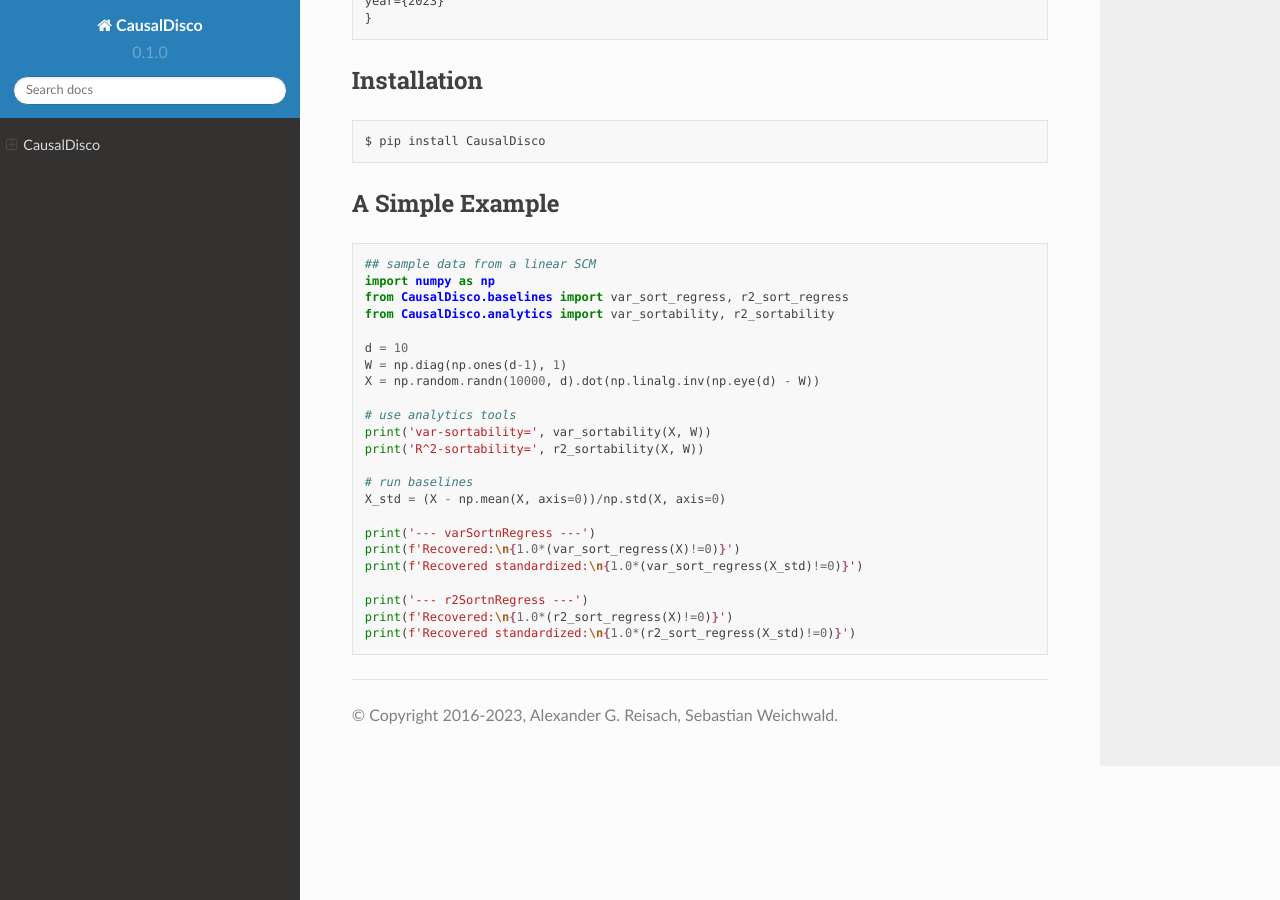
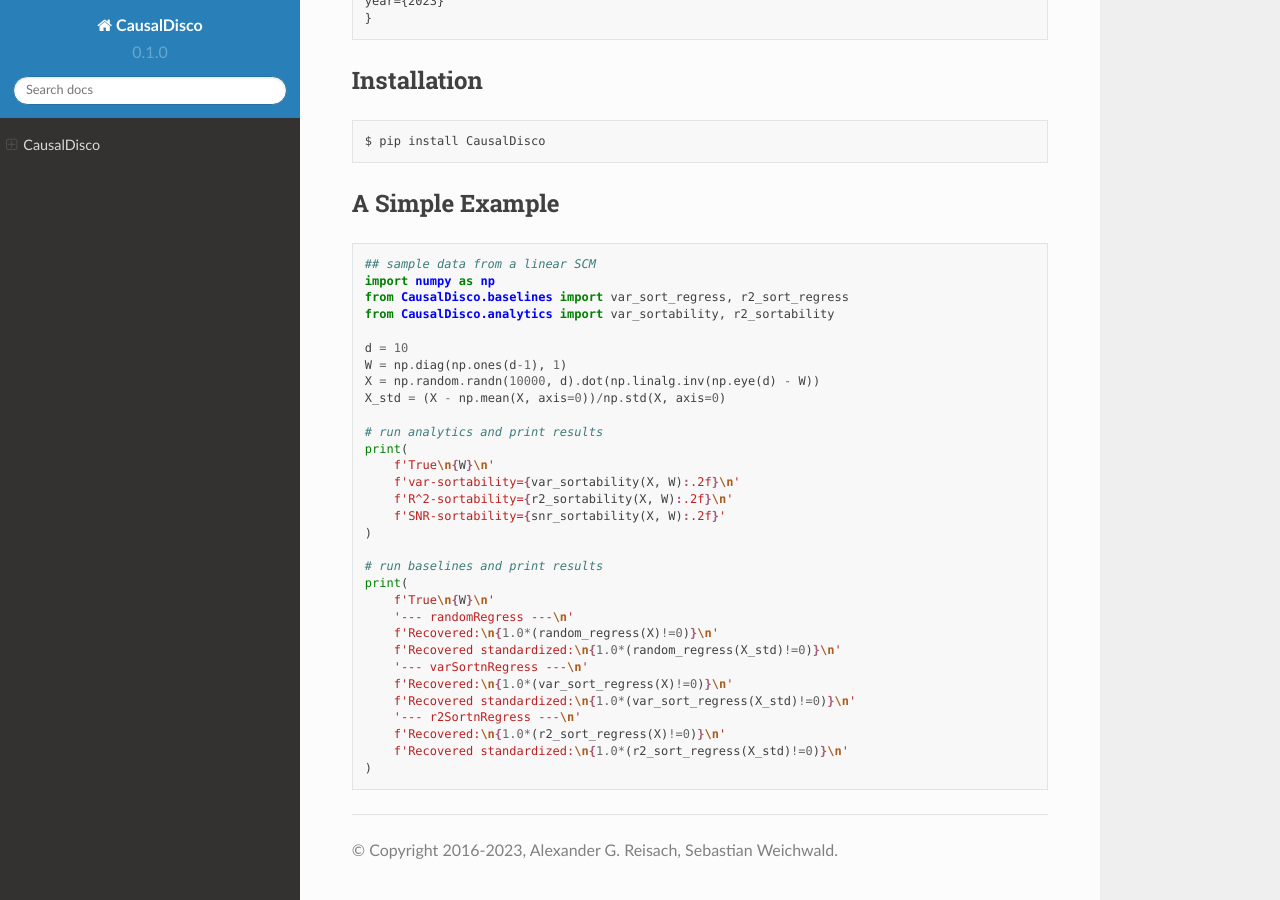
Before and after one commit to CausalDisco/CausalDisco, a Sphinx documentation site: the page built from docs/index.rst, in a window 1280 px wide and 900 px high, scrolled down 549 px. Built offline with Sphinx 7.4.7 and the Read the Docs theme 2.0.0, drawn with Linux system fonts in a browser that asks for light colours; formulas are drawn with MathJax 3.

```diff
--- a/docs/index.rst
+++ b/docs/index.rst
@@ -48,18 +48,26 @@ A Simple Example
     d = 10
     W = np.diag(np.ones(d-1), 1)
     X = np.random.randn(10000, d).dot(np.linalg.inv(np.eye(d) - W))
-
-    # use analytics tools
-    print('var-sortability=', var_sortability(X, W))
-    print('R^2-sortability=', r2_sortability(X, W))
-
-    # run baselines
     X_std = (X - np.mean(X, axis=0))/np.std(X, axis=0)
 
-    print('--- varSortnRegress ---')
-    print(f'Recovered:\n{1.0*(var_sort_regress(X)!=0)}')
-    print(f'Recovered standardized:\n{1.0*(var_sort_regress(X_std)!=0)}')
+    # run analytics and print results
+    print(
+        f'True\n{W}\n'
+        f'var-sortability={var_sortability(X, W):.2f}\n'
+        f'R^2-sortability={r2_sortability(X, W):.2f}\n'
+        f'SNR-sortability={snr_sortability(X, W):.2f}'
+    )
 
-    print('--- r2SortnRegress ---')
-    print(f'Recovered:\n{1.0*(r2_sort_regress(X)!=0)}')
-    print(f'Recovered standardized:\n{1.0*(r2_sort_regress(X_std)!=0)}')
+    # run baselines and print results
+    print(
+        f'True\n{W}\n'
+        '--- randomRegress ---\n'
+        f'Recovered:\n{1.0*(random_regress(X)!=0)}\n'
+        f'Recovered standardized:\n{1.0*(random_regress(X_std)!=0)}\n'
+        '--- varSortnRegress ---\n'
+        f'Recovered:\n{1.0*(var_sort_regress(X)!=0)}\n'
+        f'Recovered standardized:\n{1.0*(var_sort_regress(X_std)!=0)}\n'
+        '--- r2SortnRegress ---\n'
+        f'Recovered:\n{1.0*(r2_sort_regress(X)!=0)}\n'
+        f'Recovered standardized:\n{1.0*(r2_sort_regress(X_std)!=0)}\n'
+    )
```
Also changed, not shown: README.md (+20 -12 lines), 3 other files.
